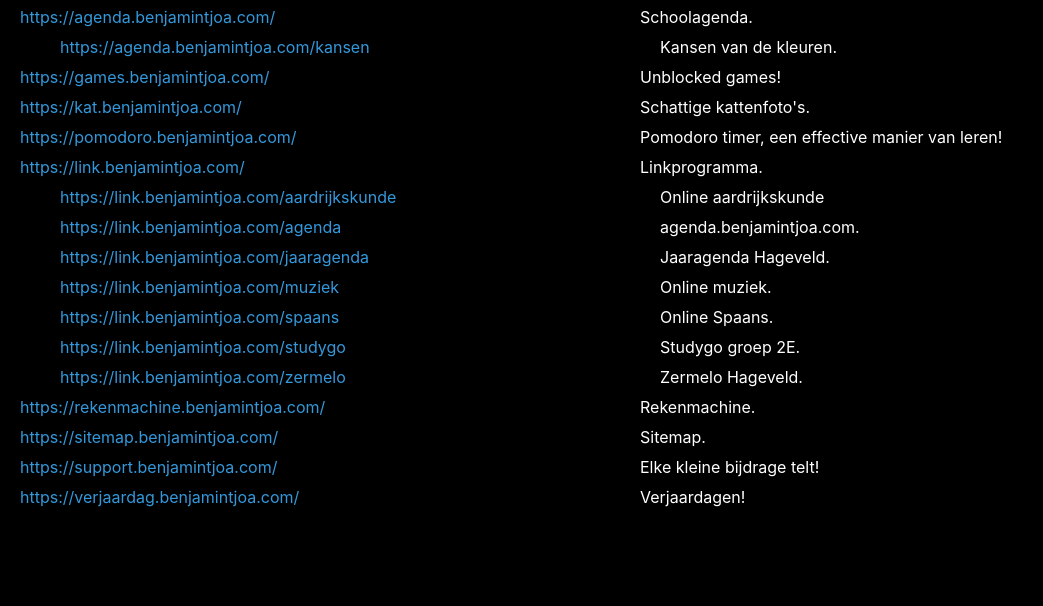
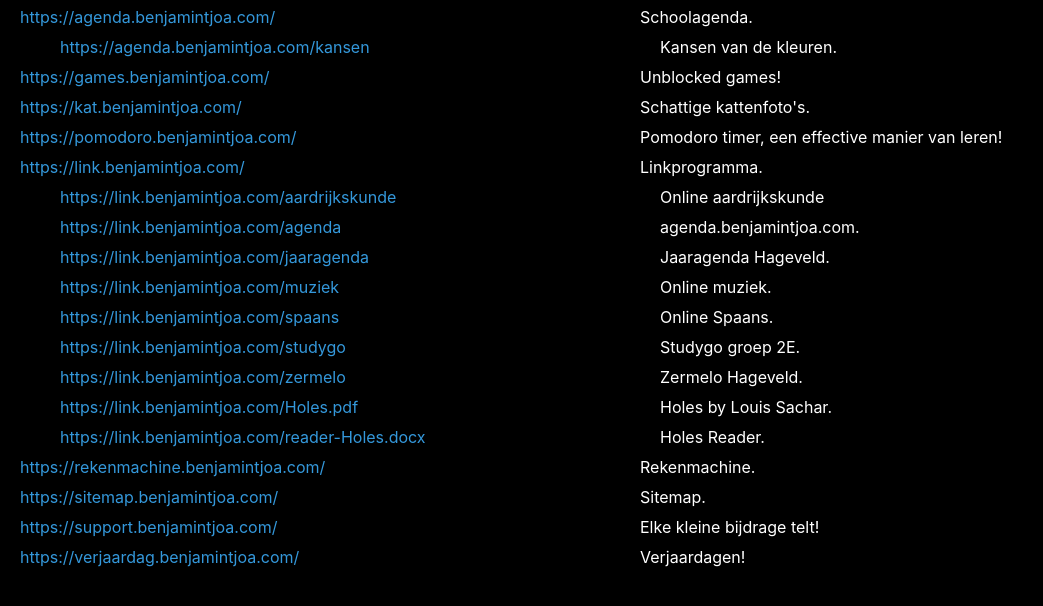
Before and after one commit to BenjaminTjoa/sitemap, a plain HTML site: page index.html in a window 1280 px wide. Shown: the part 108-714 px from the top of the page, without its empty margins (0-1043 px from the left). Drawn offline with Linux system fonts and the light colour scheme.

Commit message:
Holes en de reader van Holes toevoegen.

```diff
--- a/index.html
+++ b/index.html
@@ -117,6 +117,14 @@ h1 {
             <a href="https://link.benjamintjoa.com/zermelo" class="sitemap-link">https://link.benjamintjoa.com/zermelo</a>
             <span class="sitemap-description">Zermelo Hageveld.</span>
         </div>
+        <div class="sitemap-item subpage">
+            <a href="https://link.benjamintjoa.com/Holes.pdf" class="sitemap-link">https://link.benjamintjoa.com/Holes.pdf</a>
+            <span class="sitemap-description">Holes by Louis Sachar.</span>
+        </div>
+        <div class="sitemap-item subpage">
+            <a href="https://link.benjamintjoa.com/reader-Holes.docx" class="sitemap-link">https://link.benjamintjoa.com/reader-Holes.docx</a>
+            <span class="sitemap-description">Holes Reader.</span>
+        </div>
         <div class="sitemap-item">
             <a href="https://rekenmachine.benjamintjoa.com/" class="sitemap-link">https://rekenmachine.benjamintjoa.com/</a>
             <span class="sitemap-description">Rekenmachine.</span>
```
